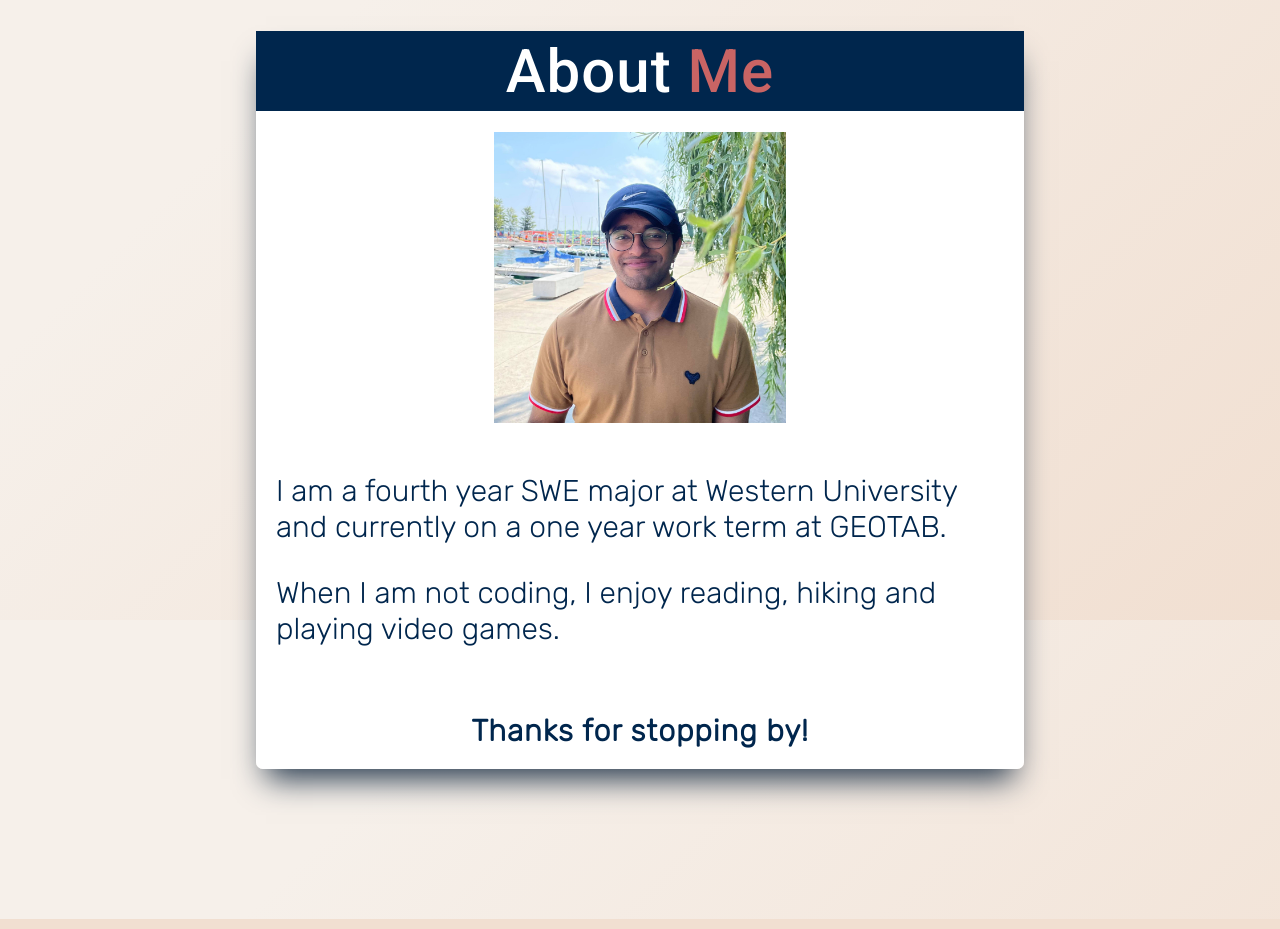
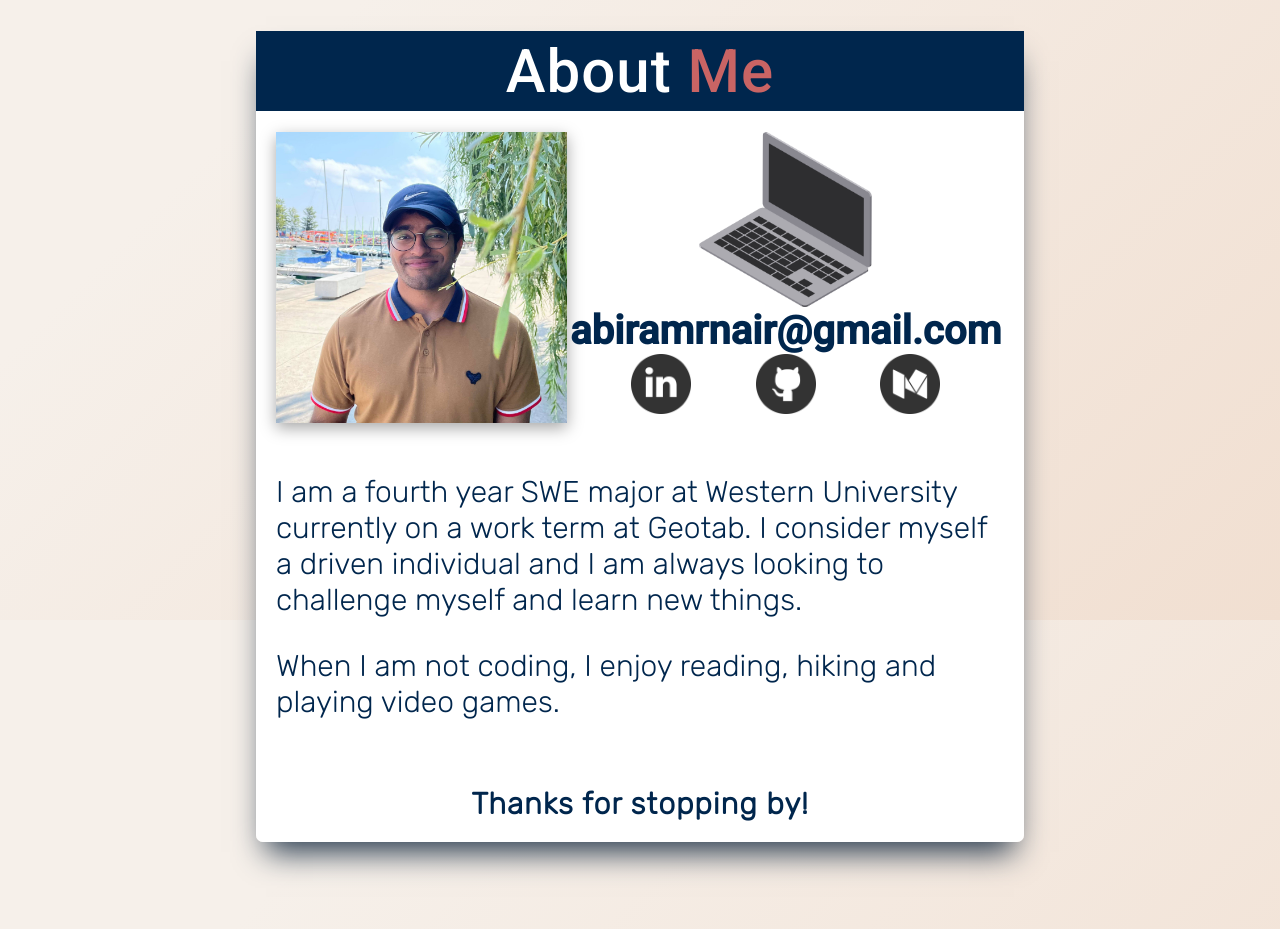
Before and after one commit to abiramrnair/abiram-nair, a React (Create React App) app: page / in a window 1280 px wide. Shown: the part 2580-3509 px from the top of the page. Built offline with nearby package versions, Linux system fonts and the light colour scheme.

Commit message:
Changes #12

```diff
--- a/src/components/about/About.js
+++ b/src/components/about/About.js
@@ -1,6 +1,10 @@
 import React from 'react'
 import './about.css'
 import profilephoto from '../../assets/profile-pic.jpg';
+import laptopicon from '../../assets/laptop-icon.png';
+import linkedinicon from '../../assets/linkedin-icon.png';
+import githubicon from '../../assets/github-icon.png';
+import resumeicon from '../../assets/resume-icon.png';
 
 function About() {
     return (
@@ -11,11 +15,23 @@ function About() {
                     <div className="about-me-title"><p className="about-me-title-text">About <span className="me-text">Me</span></p></div>
                     <div className="about-me-information-container">
                         <div className="about-me-information-one">
-                            <img className="about-me-photo" src={profilephoto} alt="me"></img>
+                            <div className="about-me-information-socials">
+                                <img className="about-me-photo" src={profilephoto} alt="me"></img>
+                                <div className="socials-container">
+                                    <img className="laptop-icon" src={laptopicon} alt=""></img>
+                                    abiramrnair@gmail.com
+                                    <div className="hero-icons-container">
+                                        <a href="https://www.linkedin.com/in/abiram-nair/" target="_blank" rel="noreferrer"><img className="hero-icon about-icon" src={linkedinicon} alt=""/></a>
+                                        <a href="https://github.com/gearbaneseries" target="_blank" rel="noreferrer"><img className="hero-icon about-icon" src={githubicon} alt=""/></a>
+                                        <a href="https://drive.google.com/file/d/1F9aE_2w6uWYiuc7m7ThPYRT0J8R-bdhb/view?usp=sharing" target="_blank" rel="noreferrer"><img className="hero-icon about-icon" src={resumeicon} alt=""/></a>
+                                    </div>
+                                </div>
+                            </div>
                             <div className="about-me-information-one-text">
                             <p className="about-me-information">
                                 I am a fourth year SWE major at Western
-                                University and currently on a one year work term at GEOTAB.
+                                University currently on a work term at Geotab. I consider myself a driven individual and
+                                I am always looking to challenge myself and learn new things.
                             </p>
                             <p className="about-me-information">
                                 When I am not coding, I enjoy reading, hiking and playing video games.
--- a/src/components/about/about.css
+++ b/src/components/about/about.css
@@ -95,6 +95,7 @@
     width: 100%;
     height: auto;
     align-self: center;
+    box-shadow: rgba(0, 0, 0, 0.35) 0px 5px 15px;
 }
 
 #thank-you-text {
@@ -193,6 +194,32 @@
     .about-me-photo {
         width: 40%;
     }
+    .about-me-information-socials {
+        display: flex;
+        justify-content: space-evenly;
+    }
+    .projects-buttons-container {
+        display: flex;
+        flex-direction: column;
+        height: 90%;
+        justify-content: space-around;
+    }
+    .socials-container {
+        font-size: 40px;
+        display: flex;
+        flex-direction: column;
+        justify-content: space-between;
+        font-weight: bold;
+        font-family: 'Roboto', sans-serif;
+        align-items: center;
+    }
+    .laptop-icon {
+        width: 40%;
+    }
+    .hero-icon.about-icon {
+        height: auto;
+        width: 60px;
+    }
 }
 
 @media only screen and (max-height: 500px) {
@@ -200,3 +227,7 @@
         width: 50%;
     }
 }
+
+@media only screen and (max-width: 1180px) {
+    .socials-container {display: none;}
+}
--- a/src/components/hero/hero.css
+++ b/src/components/hero/hero.css
@@ -70,13 +70,38 @@ h1, h4 {
     display: flex;
     flex-direction: column;
     align-items: center;
-    animation-delay: 2s;
+    letter-spacing: 1px;
+}
+
+.hero-title h1 {
+  animation-delay: 1s;
+  animation: fadeIn linear 1s;
+  -webkit-animation: fadeIn linear 1s;
+  -moz-animation: fadeIn linear 1s;
+  -o-animation: fadeIn linear 1s;
+  -ms-animation: fadeIn linear 1s;
+}
+
+.hero-hi {
+    color: #262626;
+    animation-delay: 1s;
     animation: fadeIn linear 1s;
     -webkit-animation: fadeIn linear 1s;
     -moz-animation: fadeIn linear 1s;
     -o-animation: fadeIn linear 1s;
     -ms-animation: fadeIn linear 1s;
-    letter-spacing: 1px;
+}
+
+.hero-motto {
+    font-size: 30px;
+    text-align: center;
+    color: #00264d;
+    animation-delay: 1s;
+    animation: fadeIn linear 1s;
+    -webkit-animation: fadeIn linear 1s;
+    -moz-animation: fadeIn linear 1s;
+    -o-animation: fadeIn linear 1s;
+    -ms-animation: fadeIn linear 1s;
 }
 
 @keyframes fadeIn {
@@ -102,28 +127,6 @@ h1, h4 {
 @-ms-keyframes fadeIn {
   0% {opacity:0;}
   100% {opacity:1;}
-}
-
-.hero-hi {
-    color: #262626;
-    animation-delay: 1s;
-    animation: fadeIn linear 1s;
-    -webkit-animation: fadeIn linear 1s;
-    -moz-animation: fadeIn linear 1s;
-    -o-animation: fadeIn linear 1s;
-    -ms-animation: fadeIn linear 1s;
-}
-
-.hero-motto {
-    font-size: 30px;
-    text-align: center;
-    color: #00264d;
-    animation-delay: 2s;
-    animation: fadeIn linear 1s;
-    -webkit-animation: fadeIn linear 1s;
-    -moz-animation: fadeIn linear 1s;
-    -o-animation: fadeIn linear 1s;
-    -ms-animation: fadeIn linear 1s;
 }
 
 .hero-icons-container {
@@ -198,6 +201,10 @@ h1, h4 {
 @media only screen and (min-width : 992px) {
   .hero-container {
     height: 40%;
+  }
+
+  .hero-icon {
+    height: 80px;
   }
 
   .hero-title {
```
Also changed, not shown: src/assets/laptop-icon.png (added).
